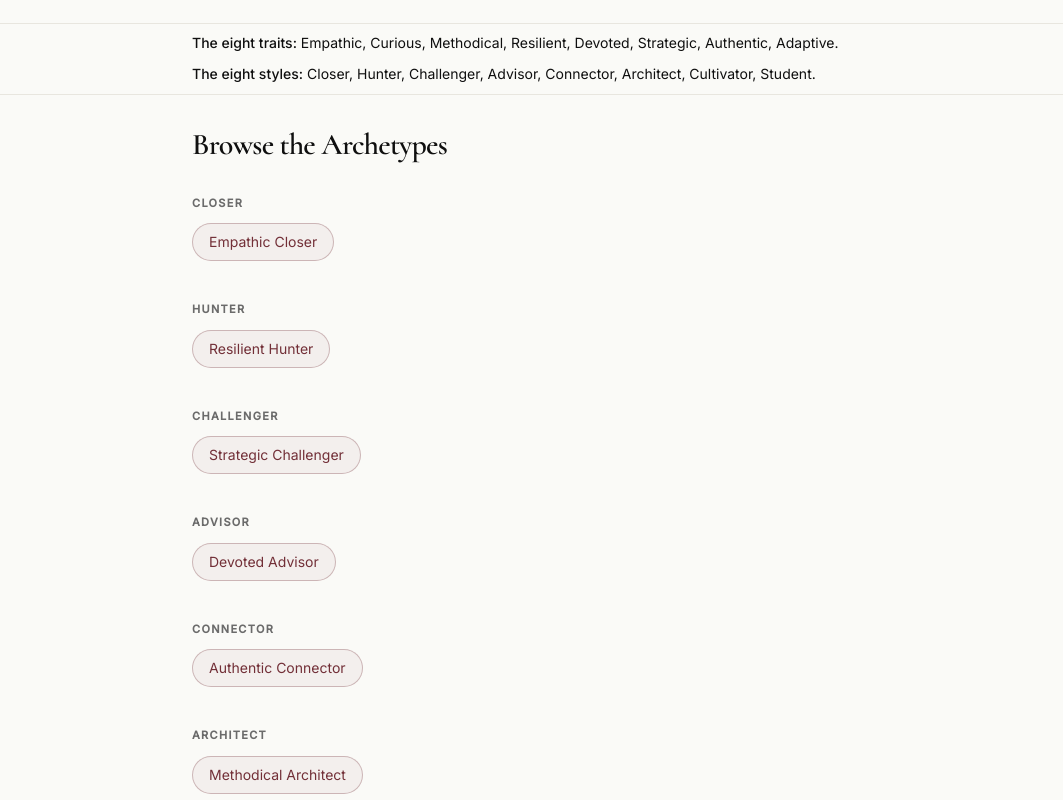
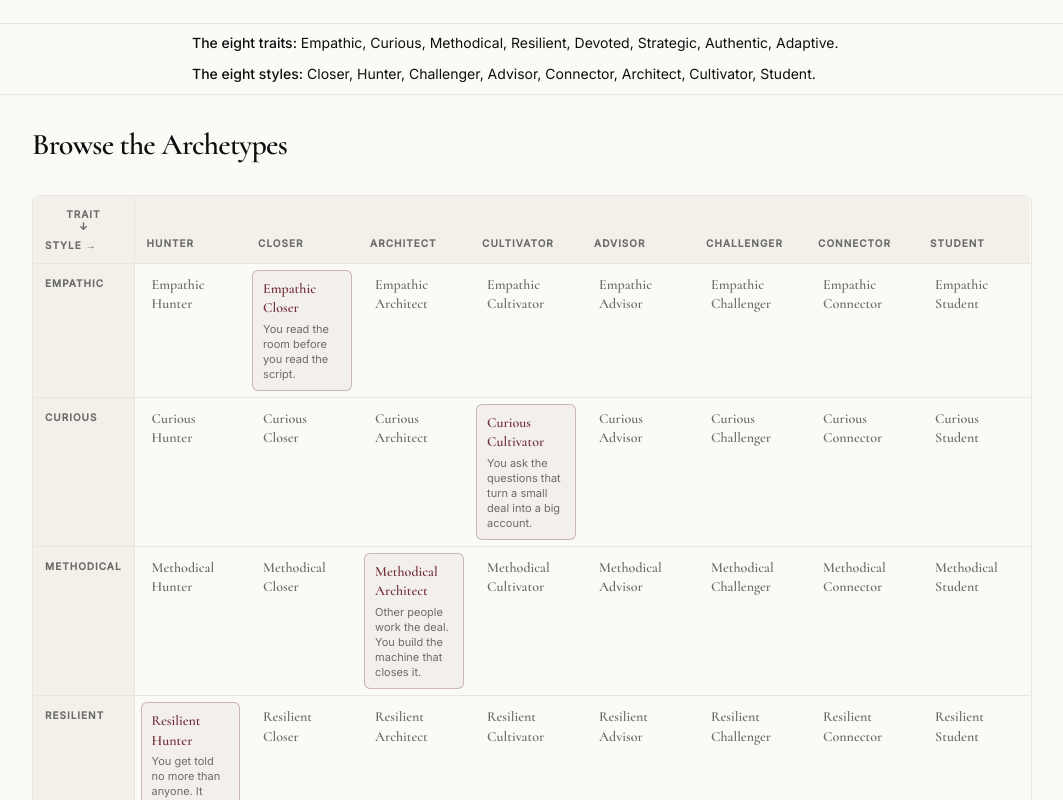
Before and after one commit to nosaco54135/the-noble-profile, a Next.js app: page /archetypes in a window 1280 px wide. Shown: the part 860-1660 px from the top of the page, without its empty margins (108-1171 px from the left). Built offline with nearby package versions, Linux system fonts and the light colour scheme.

Commit message:
feat: 8x8 archetype grid on pillar page

```diff
--- a/app/archetypes/page.tsx
+++ b/app/archetypes/page.tsx
@@ -1,11 +1,9 @@
 import type { Metadata } from 'next'
-import Link from 'next/link'
 import { Container } from '@/components/ui/Container'
 import { Section } from '@/components/ui/Section'
 import { LinkButton } from '@/components/ui/Button'
+import { ArchetypeGrid } from '@/components/ArchetypeGrid'
 import { archetypes } from '@/lib/archetypes'
-
-const STYLE_ORDER = ['Closer', 'Hunter', 'Challenger', 'Advisor', 'Connector', 'Architect', 'Cultivator', 'Student']
 
 export const metadata: Metadata = {
   title: 'Sales Personality Types: What Kind of Salesperson Are You? — The Noble Seller',
@@ -111,34 +109,11 @@ export default function ArchetypesPage() {
 
       {/* Browse */}
       <Section size="lg" id="browse">
-        <Container maxWidth="prose">
+        <Container maxWidth="wide">
           <h2 className="font-display font-semibold text-2xl md:text-3xl text-[#0F0F0F] tracking-tight leading-[1.1] mb-8">
             Browse the Archetypes
           </h2>
-          <div className="space-y-10">
-            {STYLE_ORDER.map((style) => {
-              const group = archetypes.filter((a) => a.style === style)
-              if (group.length === 0) return null
-              return (
-                <div key={style}>
-                  <p className="font-sans text-[11px] uppercase tracking-[0.12em] text-[#6B6B6B] font-semibold mb-3">
-                    {style}
-                  </p>
-                  <div className="flex flex-wrap gap-3">
-                    {group.map((a) => (
-                      <Link
-                        key={a.slug}
-                        href={`/archetypes/${a.slug}`}
-                        className="font-sans text-sm text-[#722F37] border border-[#722F37]/30 bg-[#722F37]/5 px-4 py-2 rounded-full hover:bg-[#722F37]/10 transition-colors"
-                      >
-                        {a.name}
-                      </Link>
-                    ))}
-                  </div>
-                </div>
-              )
-            })}
-          </div>
+          <ArchetypeGrid />
         </Container>
       </Section>
 
--- /dev/null
+++ b/components/ArchetypeGrid.tsx
@@ -0,0 +1,97 @@
+import Link from 'next/link'
+import { TRAITS, STYLES } from '@/lib/scoring'
+import { archetypes } from '@/lib/archetypes'
+
+const builtArchetypes = new Map(archetypes.map((a) => [`${a.trait}|${a.style}`, a]))
+
+export function ArchetypeGrid() {
+  return (
+    <div>
+      <div className="overflow-x-auto border border-tns-border rounded-lg">
+        <table className="border-collapse table-fixed">
+          <colgroup>
+            <col className="w-[100px]" />
+            {STYLES.map((style) => (
+              <col key={style.key} className="w-[112px]" />
+            ))}
+          </colgroup>
+          <thead>
+            <tr>
+              <th className="sticky left-0 z-10 bg-tns-bgAlt border-b border-r border-tns-border px-3 py-3 align-bottom">
+                <div className="font-sans text-[10px] uppercase tracking-[0.1em] text-tns-muted font-semibold leading-tight">
+                  <div className="flex flex-col">
+                    <span>TRAIT</span>
+                    <span aria-hidden="true" className="normal-case tracking-normal">↓</span>
+                  </div>
+                  <div className="mt-1.5 flex items-center gap-1">
+                    <span>STYLE</span>
+                    <span aria-hidden="true" className="normal-case tracking-normal">→</span>
+                  </div>
+                </div>
+              </th>
+              {STYLES.map((style) => (
+                <th
+                  key={style.key}
+                  scope="col"
+                  className="bg-tns-bgAlt border-b border-tns-border px-3 py-3 text-left align-bottom font-sans text-[10px] uppercase tracking-[0.1em] text-tns-muted font-semibold"
+                >
+                  {style.label}
+                </th>
+              ))}
+            </tr>
+          </thead>
+          <tbody>
+            {TRAITS.map((trait) => (
+              <tr key={trait.key}>
+                <th
+                  scope="row"
+                  className="sticky left-0 z-10 bg-tns-bgAlt border-r border-b border-tns-border px-3 py-3 text-left align-top font-sans text-[10px] uppercase tracking-[0.1em] text-tns-muted font-semibold"
+                >
+                  {trait.label}
+                </th>
+                {STYLES.map((style) => {
+                  const built = builtArchetypes.get(`${trait.label}|${style.label}`)
+                  const name = `${trait.label} ${style.label}`
+                  return (
+                    <td key={style.key} className="border-b border-tns-border p-1.5 align-top">
+                      {built ? (
+                        <Link
+                          href={`/archetypes/${built.slug}`}
+                          className="block h-full rounded-md border border-tns-accent/30 bg-tns-accent/5 px-2.5 py-2 hover:bg-tns-accent/10 transition-colors"
+                        >
+                          <span className="block font-display font-semibold text-sm leading-snug text-tns-accent">
+                            {name}
+                          </span>
+                          <span className="block mt-1 font-sans text-[11px] leading-snug text-tns-muted line-clamp-2">
+                            {built.tagline}
+                          </span>
+                        </Link>
+                      ) : (
+                        <div className="block h-full rounded-md border border-transparent px-2.5 py-1">
+                          <span className="block font-display font-semibold text-sm leading-snug text-tns-muted">
+                            {name}
+                          </span>
+                        </div>
+                      )}
+                    </td>
+                  )
+                })}
+              </tr>
+            ))}
+          </tbody>
+        </table>
+      </div>
+
+      <div className="flex items-center gap-6 mt-5">
+        <div className="flex items-center gap-2">
+          <span className="inline-block h-3 w-3 rounded-sm border border-tns-accent/30 bg-tns-accent/5" />
+          <span className="font-sans text-xs text-tns-muted">Full profile</span>
+        </div>
+        <div className="flex items-center gap-2">
+          <span className="inline-block h-3 w-3 rounded-sm border border-tns-border bg-tns-bgAlt" />
+          <span className="font-sans text-xs text-tns-muted">Coming soon</span>
+        </div>
+      </div>
+    </div>
+  )
+}
--- a/lib/scoring.ts
+++ b/lib/scoring.ts
@@ -40,7 +40,7 @@ interface AxisDef<K extends string> {
   dims: [DimensionKey, DimensionKey]
 }
 
-const TRAITS: AxisDef<TraitKey>[] = [
+export const TRAITS: AxisDef<TraitKey>[] = [
   { key: 'empathic',   label: 'Empathic',   tagline: 'Reads the room — and makes the other person feel it.',  dims: ['eq_trust', 'curiosity'] },
   { key: 'curious',    label: 'Curious',    tagline: 'Asks one more question than most people ask.',           dims: ['curiosity', 'problem_solving'] },
   { key: 'methodical', label: 'Methodical', tagline: 'Runs a predictable, repeatable process.',               dims: ['process_oriented', 'data_driven'] },
@@ -51,7 +51,7 @@ const TRAITS: AxisDef<TraitKey>[] = [
   { key: 'adaptive',   label: 'Adaptive',   tagline: 'Learns faster than the market moves.',                  dims: ['learning_style', 'mindset_resilience'] },
 ]
 
-const STYLES: AxisDef<StyleKey>[] = [
+export const STYLES: AxisDef<StyleKey>[] = [
   { key: 'hunter',     label: 'Hunter',     tagline: 'Opens conversations other people avoid.',               dims: ['prospecting_comfort', 'curiosity'] },
   { key: 'closer',     label: 'Closer',     tagline: 'Asks for the decision without flinching.',              dims: ['closing_confidence', 'problem_solving'] },
   { key: 'architect',  label: 'Architect',  tagline: 'Builds systems that compound over time.',               dims: ['process_oriented', 'learning_style'] },
```
